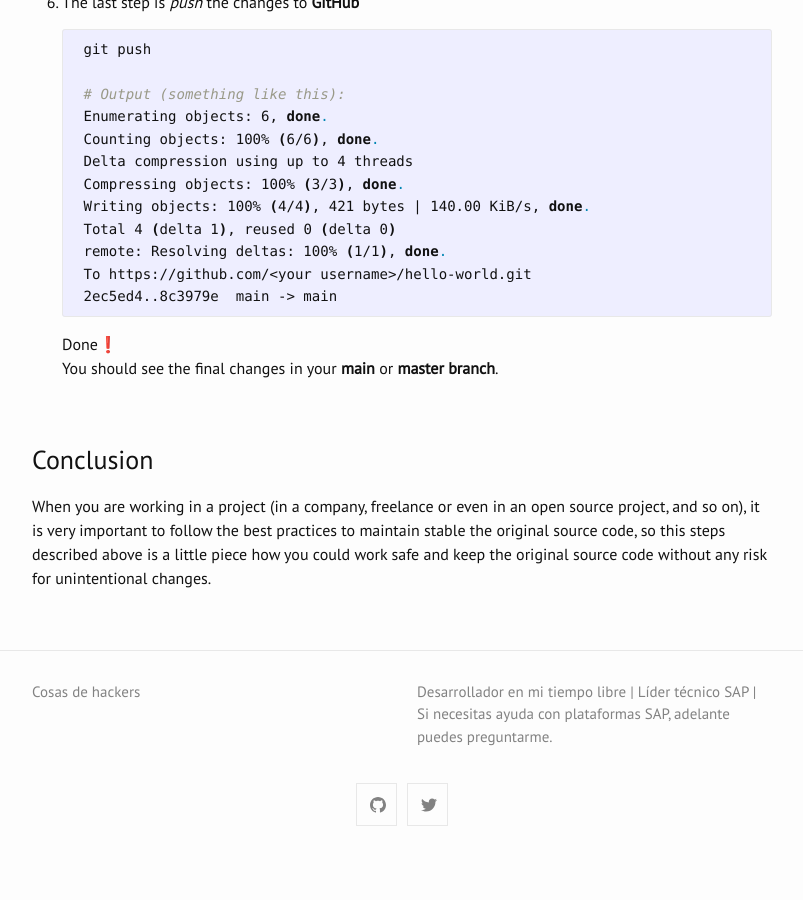
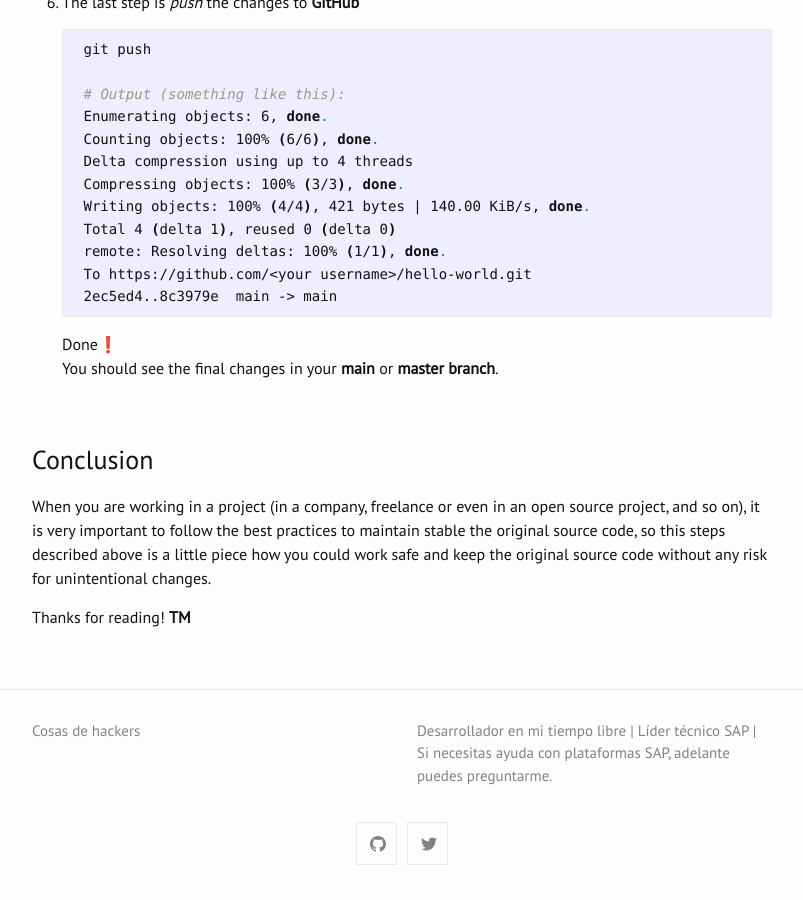
Before and after one commit to blackc0mb/blackc0mb.github.io, a Jekyll site: the page built from _posts/2021-03-22-git-branches.md, in a window 1280 px wide and 900 px high, scrolled down 2393 px. Shown: the whole window, without its empty margins (238-1041 px from the left). Built offline with Jekyll 4.4.1, drawn with Linux system fonts in a browser that asks for light colours; comment, search, counter and statistics services are not loaded; before the commit the page ends 3254 px from its top, so only the background shows below that.

Commit message:
brances post minor changes last part

```diff
--- a/_posts/2021-03-22-git-branches.md
+++ b/_posts/2021-03-22-git-branches.md
@@ -124,3 +124,6 @@
 ### Conclusion
 
 When you are working in a project (in a company, freelance or even in an open source project, and so on), it is very important to follow the best practices to maintain stable the original source code, so this steps described above is a little piece how you could work safe and keep the original source code without any risk for unintentional changes.
+
+
+Thanks for reading! **TM**
```
